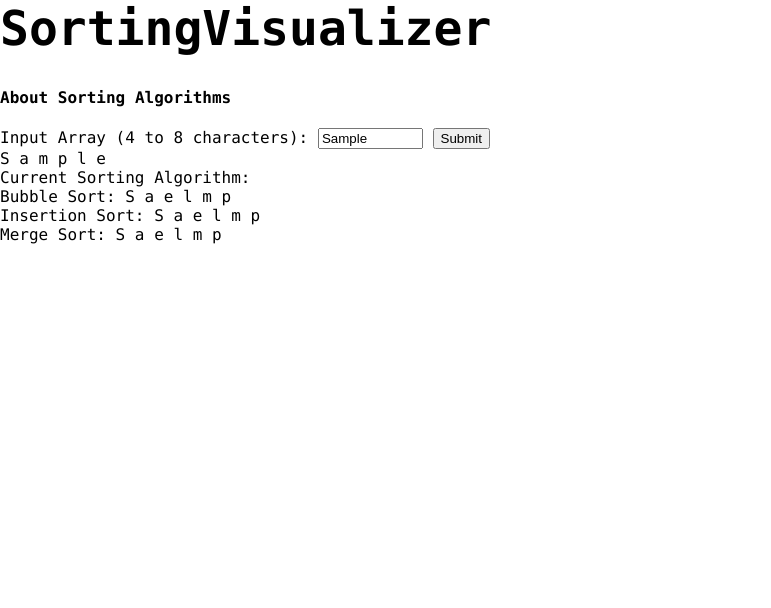
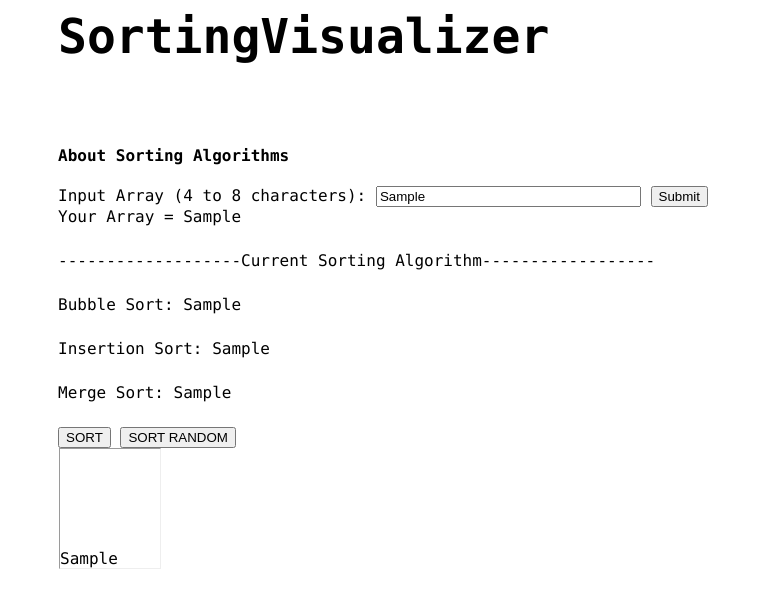
Before and after one commit to Jasonlin1198/SortingVisualizer, a website with bundled scripts: page index.html in a window 1280 px wide. Both pictures are taken after typing "Sample" into the empty fields and a click on the button "Submit". Shown: the whole page, without its empty margins (0-771 px from the left). Built offline with nearby package versions, Linux system fonts and the light colour scheme.

Commit message:
implement sort visuals and random array sort

```diff
--- a/index.css
+++ b/index.css
@@ -1,8 +1,27 @@
 body {
 	position: relative;
-    font-family: "Lucida Console", Courier, monospace;
-	margin: 0;
+	font-family: 'Lucida Console', Courier, monospace;
+	padding-left: 50px;
 }
 h1 {
 	font-size: 48px;
+	padding-bottom: 50px;
 }
+.algorithm-header {
+	padding-top: 25px;
+	padding-bottom: 25px;
+}
+
+.algorithm {
+	padding-bottom: 25px;
+}
+.array-container {
+	padding-bottom: 25px;
+	position: absolute;
+}
+.array-bar {
+	padding-top: 100px;
+	width: 100px;
+	display: inline-block;
+	margin: 0 1px;
+}
--- a/index.html
+++ b/index.html
@@ -25,8 +25,8 @@
 				name="name"
 				required
 				minlength="5"
-				maxlength="11"
-				size="10"
+				maxlength="20"
+				size="30"
 				placeholder="Input Array"
 			/>
 			<button id="submit">Submit</button>
@@ -34,14 +34,19 @@
 		</div>
 
 		<!-- Sorting Visualizer -->
-		<div>
-			Current Sorting Algorithm:
+		<div class="algorithm-header">
+			-------------------Current Sorting Algorithm------------------
 		</div>
 		<div id="sorted">
-			<div id="bubbleSort">Bubble Sort:</div>
-			<div id="insertionSort">Insertion Sort:</div>
-			<div id="mergeSort">Merge Sort:</div>
+			<div id="bubbleSort" class="algorithm">Bubble Sort:</div>
+			<div id="insertionSort" class="algorithm">Insertion Sort:</div>
+			<div id="mergeSort" class="algorithm">Merge Sort:</div>
 		</div>
+		<span>
+			<button id="sort">SORT</button>
+			<button id="randomSort">SORT RANDOM</button></span
+		>
+		<div id="arrayContainer" class="array-container"></div>
 		<script src="./index.js" type="module"></script>
 	</body>
 </html>
--- a/index.js
+++ b/index.js
@@ -1,41 +1,62 @@
 import { bubbleSort, insertionSort, mergeSort } from './sortingAlgorithms.js'
 
-// import html elements
+// input html elements
 let inputText = document.getElementById('arrayInput')
 let inputResult = document.getElementById('displayInput')
 let inputButton = document.getElementById('submit')
+inputButton.addEventListener('click', inputClick)
+
+// optimal sort html elements
 let bubbleSortDiv = document.getElementById('bubbleSort')
 let insertionSortDiv = document.getElementById('insertionSort')
 let mergeSortDiv = document.getElementById('mergeSort')
 
-// Initilze Array
+// array sort visual html element
+let arrayContainer = document.getElementById('arrayContainer')
+let sortButton = document.getElementById('sort')
+sortButton.addEventListener('click', sortClick)
+
+let randomSortButton = document.getElementById('randomSort')
+randomSortButton.addEventListener('click', randomClick)
+
+// Initilze Arrays
 let ARRAY = []
+let RANDOM_ARR = []
+
+// Web page loaded functionality
+addEventListener('DOMContentLoaded', () => {
+	const randomArray = createRandomArray(10, 1, 100)
+	visualizeArray(randomArray)
+})
 
 /**
  *  OnClick for input array button
  */
 function inputClick() {
 	// Clear result content
-	inputResult.textContent = ''
+	inputResult.textContent = 'Your Array = '
 	bubbleSortDiv.textContent = 'Bubble Sort: '
 	insertionSortDiv.textContent = 'Insertion Sort: '
 	mergeSortDiv.textContent = 'Merge Sort: '
+	removeAllChildNode(arrayContainer)
 
 	// Remove non-numberic characters from input
-	let filteredArray = inputText.value.split('').filter((char) => {
+	let filteredArray = inputText.value.split(',').filter((char) => {
 		return char !== ',' ? true : false
 	})
 	// Append parsed input array
 	filteredArray.map((element) => {
 		inputResult.textContent += element + ' '
 	})
-	// Initialize global array
+
+	// Initialize global array as input array - filteredArray is changed as a reference in below sorts
 	ARRAY = filteredArray
+	visualizeArray(ARRAY)
 
-	// Sorting Algorithms
-	let bubbleSorted = bubbleSort(ARRAY)
-	let insertionSorted = insertionSort(ARRAY)
-	let mergeSorted = mergeSort(ARRAY)
+	// Sorting Algorithms to copies of filteredArrays
+	let bubbleSorted = bubbleSort(filteredArray)
+	let insertionSorted = insertionSort(filteredArray)
+	let mergeSorted = mergeSort(filteredArray)
 
 	// Display sorted arrays in proper divs
 	bubbleSorted.map((element) => {
@@ -49,7 +70,71 @@ function inputClick() {
 	})
 }
 
-// Web page loaded functionality
-addEventListener('DOMContentLoaded', () => {
-	inputButton.addEventListener('click', inputClick)
-})
+/**
+ * Sorts random array from input and visualizes it on the page when clicked
+ */
+function sortClick() {
+	removeAllChildNode(arrayContainer)
+	const sortedArray = mergeSort(ARRAY)
+	visualizeArray(sortedArray)
+}
+
+/**
+ * Sort random array
+ */
+function randomClick() {
+	removeAllChildNode(arrayContainer)
+	const sortedRandomArray = mergeSort(RANDOM_ARR)
+	visualizeArray(sortedRandomArray)
+}
+
+/**
+ * Displays array content in html
+ * @param {*} array - array to visualize in html
+ */
+function visualizeArray(array) {
+	array.map((element) => {
+		var newDiv = document.createElement('hr')
+		newDiv.className = 'array-bar'
+		newDiv.style.height = element.toString() + 'px'
+		newDiv.innerText = element.toString()
+		arrayContainer.appendChild(newDiv)
+	})
+}
+
+/**
+ * Removes all html children from parent
+ * @param {*} parent - parent html element
+ */
+function removeAllChildNode(parent) {
+	while (parent.firstChild) {
+		parent.removeChild(parent.firstChild)
+	}
+}
+
+/**
+ * Generates random integer within input ranges
+ * @param {*} min - smallest possible value
+ * @param {*} max - largest possible value
+ * @returns {Int} random int
+ */
+function randomIntFromInterval(min, max) {
+	return Math.floor(Math.random() * (max - min + 1) + min)
+}
+
+/**
+ * Creates array of length size of random inputs with values from min to max
+ * @param {*} size - size of the array
+ * @param {*} min - min value possible of elements
+ * @param {*} max - max value possible of elements
+ * @returns {Array} random array
+ */
+function createRandomArray(size, min, max) {
+	const array = []
+	for (let i = 0; i < size; i++) {
+		array.push(randomIntFromInterval(min, max))
+	}
+	// Set global random array
+	RANDOM_ARR = array
+	return array
+}
--- a/sortingAlgorithms.js
+++ b/sortingAlgorithms.js
@@ -3,17 +3,18 @@
  * @param {*} inputArr
  */
 let bubbleSort = (inputArr) => {
-	let len = inputArr.length
+	let array = inputArr.slice(0)
+	let len = array.length
 	for (let i = 0; i < len; i++) {
 		for (let j = 0; j < len; j++) {
-			if (inputArr[j] > inputArr[j + 1]) {
-				let tmp = inputArr[j]
-				inputArr[j] = inputArr[j + 1]
-				inputArr[j + 1] = tmp
+			if (array[j] > array[j + 1]) {
+				let tmp = array[j]
+				array[j] = array[j + 1]
+				array[j + 1] = tmp
 			}
 		}
 	}
-	return inputArr
+	return array
 }
 
 /**
@@ -21,24 +22,26 @@ let bubbleSort = (inputArr) => {
  * @param {*} inputArr
  */
 let insertionSort = (inputArr) => {
-	let length = inputArr.length
+	let array = inputArr.slice(0)
+	let length = array.length
 	for (let i = 1; i < length; i++) {
-		let key = inputArr[i]
+		let key = array[i]
 		let j = i - 1
-		while (j >= 0 && inputArr[j] > key) {
-			inputArr[j + 1] = inputArr[j]
+		while (j >= 0 && array[j] > key) {
+			array[j + 1] = array[j]
 			j = j - 1
 		}
-		inputArr[j + 1] = key
+		array[j + 1] = key
 	}
-	return inputArr
+	return array
 }
 
 /**
  * Optimal mergeSorting Algorithms
- * @param {*} arr
+ * @param {*} inputArr
  */
-let mergeSort = (arr) => {
+let mergeSort = (inputArr) => {
+	let arr = inputArr.slice(0)
 	var sorted = arr.slice(),
 		n = sorted.length,
 		buffer = new Array(n)
```
Also changed, not shown: tests/arrays.test.js (added, +1 -0 lines).
